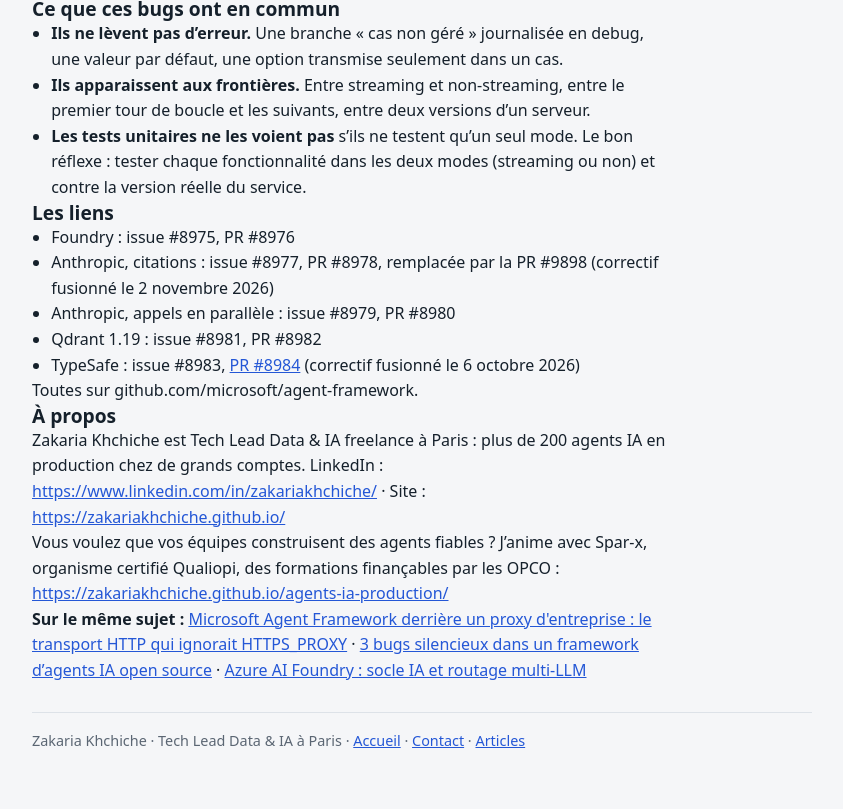
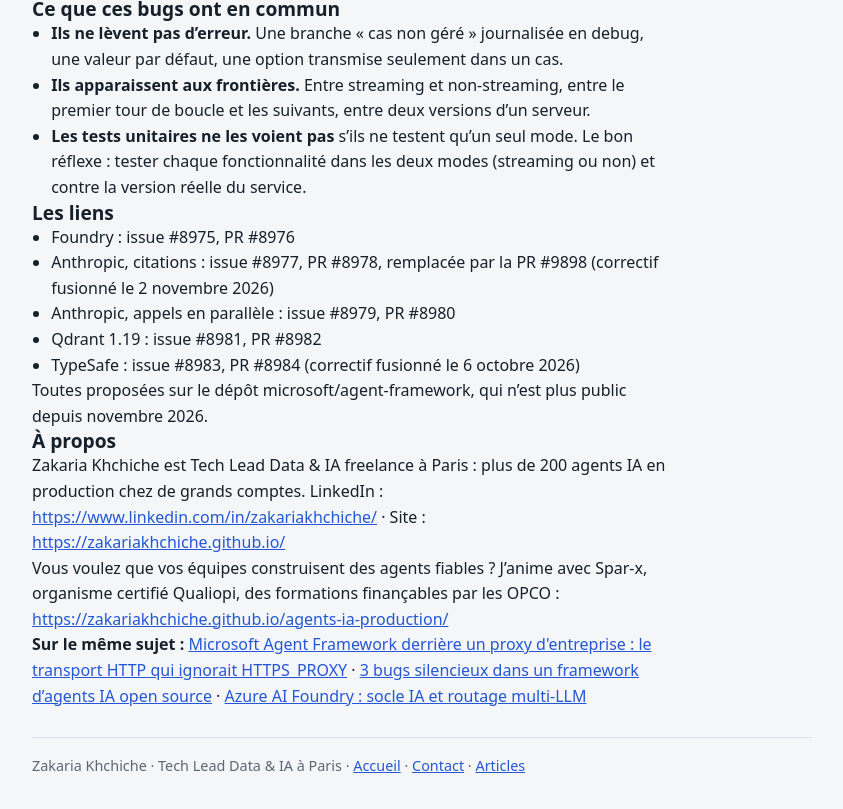
Before and after one commit to Zakariakhchiche/Zakariakhchiche.github.io, a plain HTML site: page articles/5-bugs-silencieux-dans-microsoft-agent-framework-et-comment-savoir-si-vos-agents-sont-touches/index.html in a window 1280 px wide. Shown: the part 1951-2760 px from the top of the page, without its empty margins (218-1061 px from the left). Drawn offline with Linux system fonts and the light colour scheme.

Commit message:
Agent Framework : liens vers le dépôt Microsoft devenu privé retirés

```diff
--- a/articles/5-bugs-silencieux-dans-microsoft-agent-framework-et-comment-savoir-si-vos-agents-sont-touches/index.html
+++ b/articles/5-bugs-silencieux-dans-microsoft-agent-framework-et-comment-savoir-si-vos-agents-sont-touches/index.html
@@ -72,9 +72,9 @@ footer{border-top:1px solid var(--line);padding-top:16px;color:var(--muted);font
 <li>Anthropic, citations : issue #8977, PR #8978, remplacée par la PR #9898 (correctif fusionné le 2 novembre 2026)</li>
 <li>Anthropic, appels en parallèle : issue #8979, PR #8980</li>
 <li>Qdrant 1.19 : issue #8981, PR #8982</li>
-<li>TypeSafe : issue #8983, <a href="https://github.com/microsoft/agent-framework/pull/8984">PR #8984</a> (correctif fusionné le 6 octobre 2026)</li>
+<li>TypeSafe : issue #8983, PR #8984 (correctif fusionné le 6 octobre 2026)</li>
 </ul>
-<p>Toutes sur github.com/microsoft/agent-framework.</p>
+<p>Toutes proposées sur le dépôt microsoft/agent-framework, qui n’est plus public depuis novembre 2026.</p>
 <h2>À propos</h2>
 <p>Zakaria Khchiche est Tech Lead Data &amp; IA freelance à Paris : plus de 200 agents IA en production chez de grands comptes. LinkedIn : <a href="https://www.linkedin.com/in/zakariakhchiche/">https://www.linkedin.com/in/zakariakhchiche/</a> · Site : <a href="https://zakariakhchiche.github.io/">https://zakariakhchiche.github.io/</a></p>
 <p>Vous voulez que vos équipes construisent des agents fiables ? J’anime avec Spar-x, organisme certifié Qualiopi, des formations finançables par les OPCO : <a href="https://zakariakhchiche.github.io/agents-ia-production/">https://zakariakhchiche.github.io/agents-ia-production/</a></p>
```
